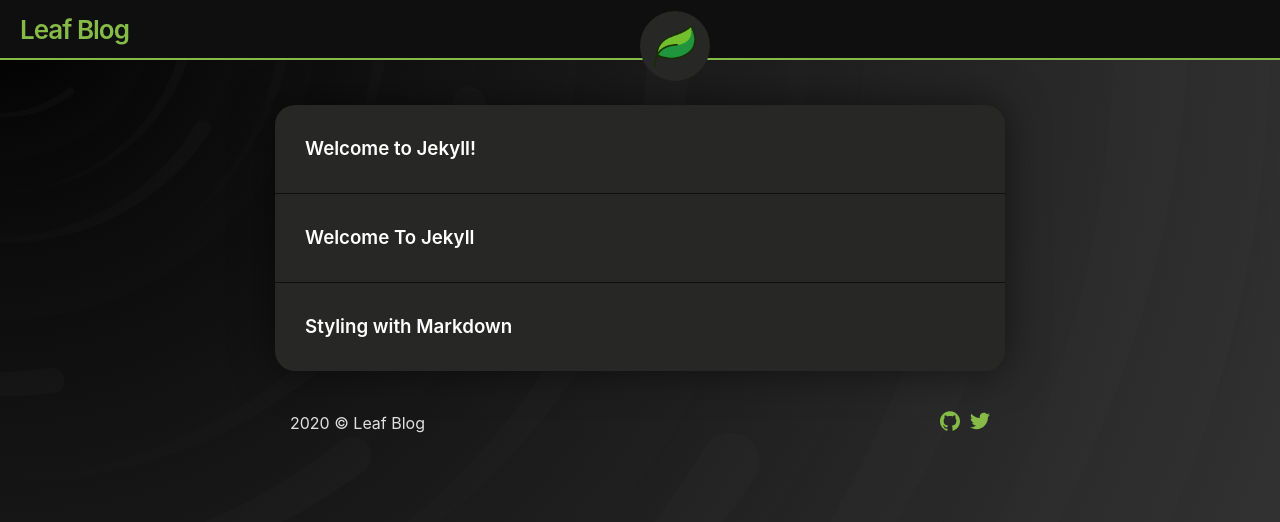
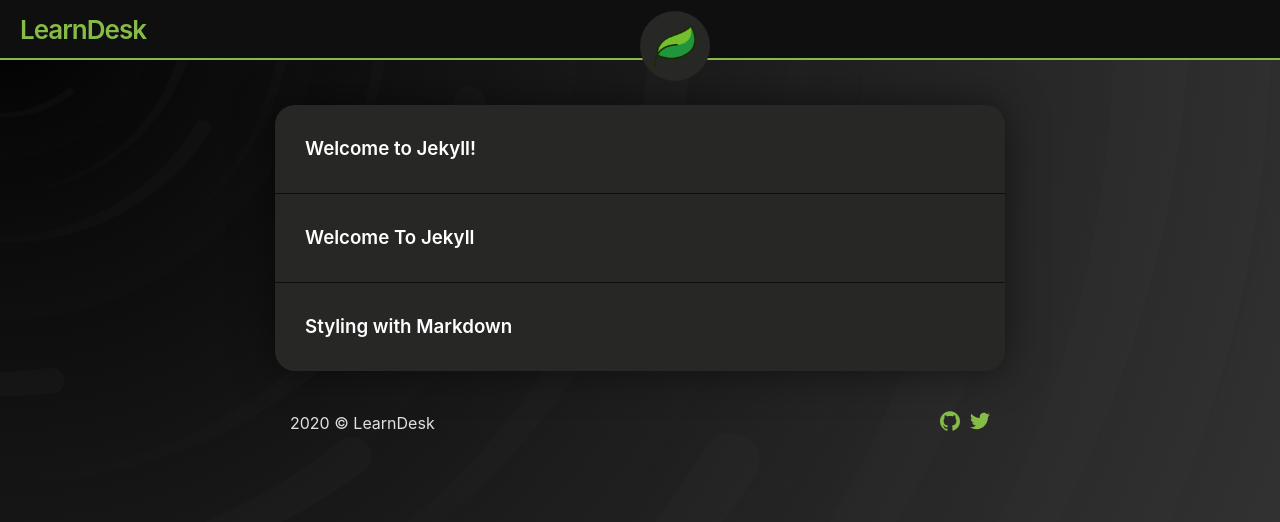
Before and after one commit to sayeekrish/sayeekrish.github.io, a Jekyll site: the page built from index.markdown, in a window 1280 px wide. Shown: the top 522 px of the page. Built offline with Jekyll 4.4.1, drawn with Linux system fonts in a browser that asks for light colours; our own code applies the rules of GitHub Pages for plain Markdown files.

Commit message:
Update _config.yml

```diff
--- a/_config.yml
+++ b/_config.yml
@@ -1,4 +1,4 @@
-title: Leaf Blog
+title: LearnDesk
 iconURL: assets/default-icon.png
 theme: jekyll-theme-leaf
 
```
